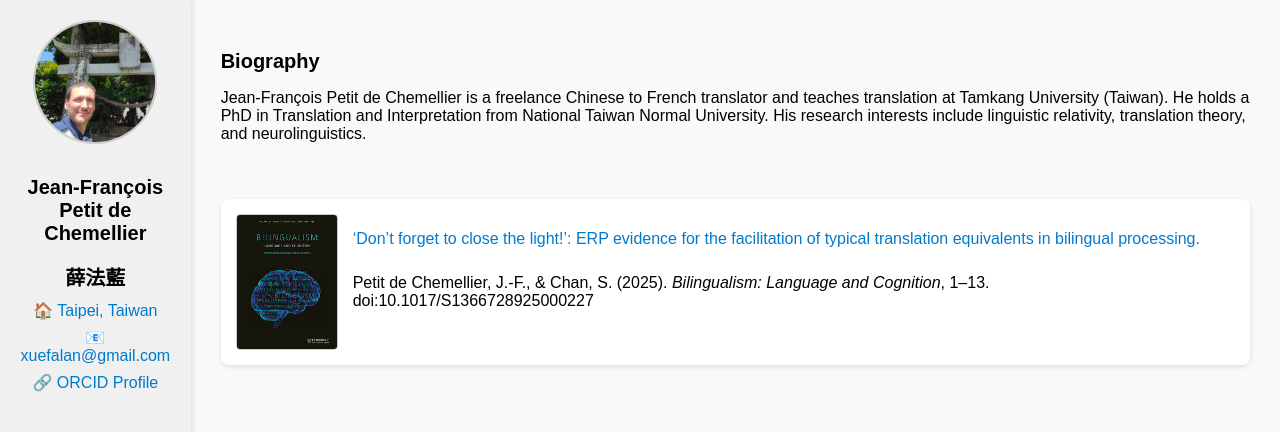
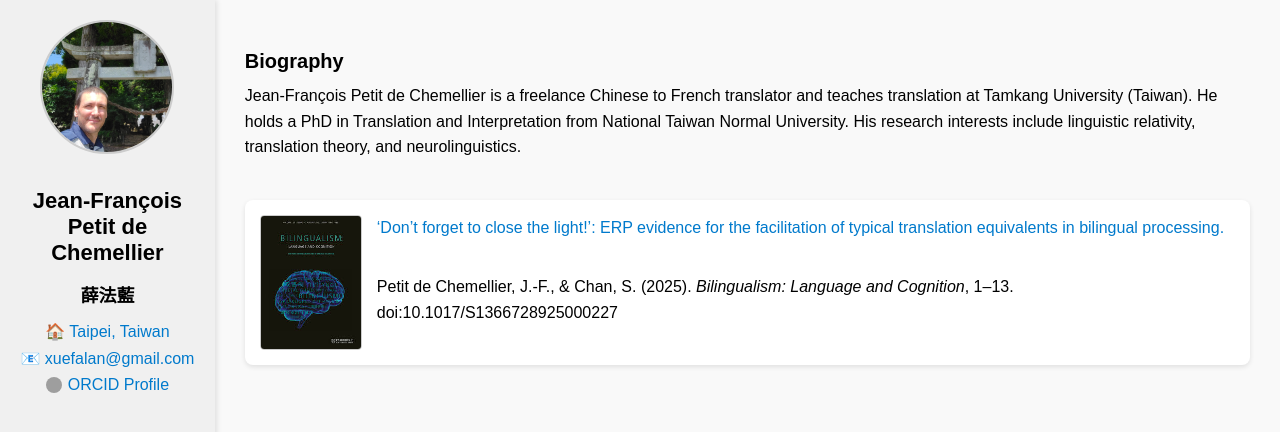
Before and after one commit to jfchemellier/jfchemellier.github.io, a plain HTML site: page index.html in a window 1280 px wide. Drawn offline with Linux system fonts and the light colour scheme; grey boxes are pictures that could not be loaded.

Commit message:
Update index.html

```diff
--- a/index.html
+++ b/index.html
@@ -16,18 +16,28 @@
     .sidebar {
       background-color: #f0f0f0;
       padding: 20px;
-      width: 320px; /* Increased width */
+      width: 380px;
       box-shadow: 2px 0 5px rgba(0, 0, 0, 0.1);
       text-align: center;
     }
 
     .profile-pic {
-      width: 120px;
-      height: 120px;
+      width: 130px;
+      height: 130px;
       object-fit: cover;
       border-radius: 50%;
       margin-bottom: 15px;
       border: 2px solid #ccc;
+    }
+
+    h1 {
+      font-size: 22px;
+      margin-bottom: 5px;
+    }
+
+    h2 {
+      font-size: 18px;
+      margin-bottom: 15px;
     }
 
     .main {
@@ -64,7 +74,7 @@
       border-radius: 4px;
     }
 
-    h1, h2, h3 {
+    h3 {
       font-size: 20px;
       margin-bottom: 10px;
     }
@@ -76,12 +86,32 @@
       color: #007acc;
     }
 
+    .orcid-link {
+      display: flex;
+      align-items: center;
+      justify-content: center;
+      gap: 6px;
+      text-decoration: none;
+      color: #007acc;
+    }
+
+    .orcid-link img {
+      width: 16px;
+      height: 16px;
+      border-radius: 50%;
+    }
+
     ul {
       padding-left: 18px;
     }
 
     li {
       margin-bottom: 6px;
+    }
+
+    p {
+      margin: 0;
+      line-height: 1.6;
     }
   </style>
 </head>
@@ -93,7 +123,10 @@
     <h2>薛法藍</h2>
     <a href="https://maps.google.com/?q=Taipei, Taiwan" target="_blank">🏠 Taipei, Taiwan</a>
     <a href="mailto:xuefalan@gmail.com">📧 xuefalan@gmail.com</a>
-    <a href="https://orcid.org/0009-0004-5699-9236" target="_blank">🔗 ORCID Profile</a>
+    <a class="orcid-link" href="https://orcid.org/0009-0004-5699-9236" target="_blank">
+      <img src="https://orcid.org/sites/default/files/images/orcid_16x16.png" alt="ORCID icon" />
+      ORCID Profile
+    </a>
   </div>
 
   <div class="main">
```
